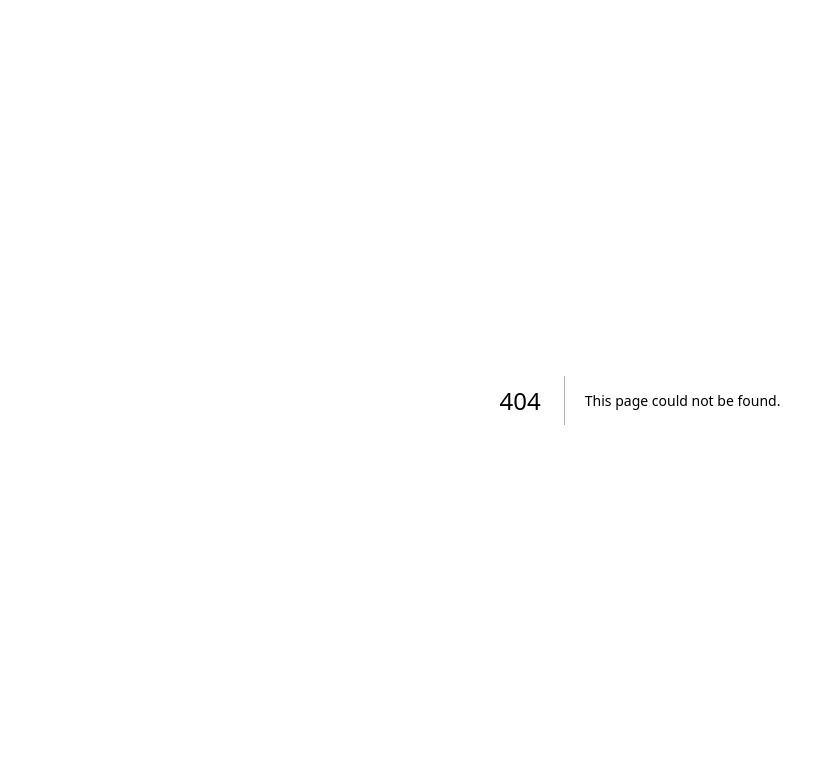
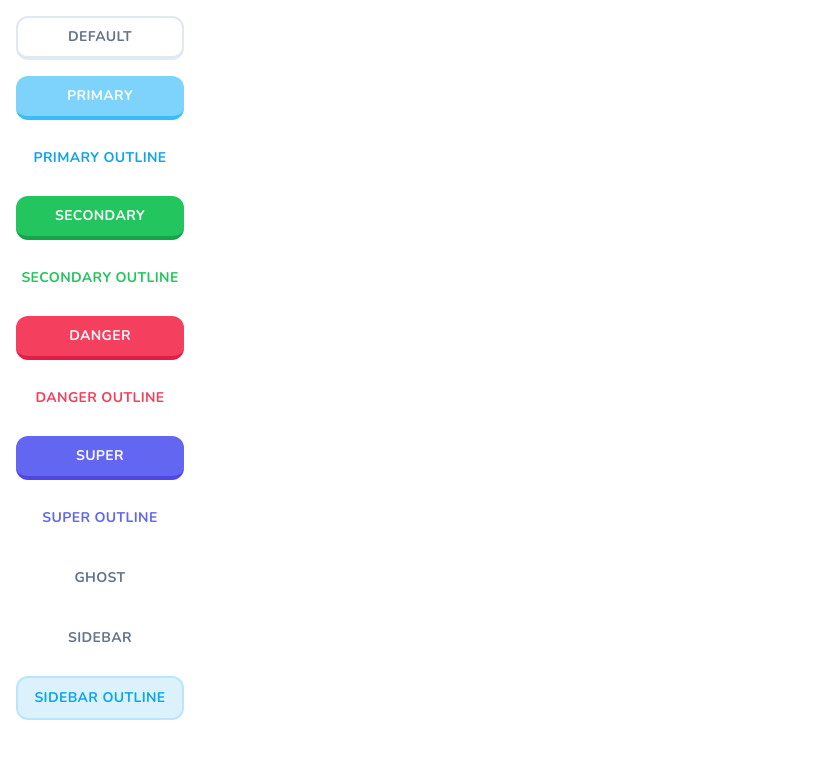
Before and after one commit to jeancdevx/duolingo-clone, a Next.js app: page /buttons in a window 1280 px wide. Before the commit this address had no page. Shown: the top 758 px of the page, without its empty margins (0-827 px from the left). Built offline with nearby package versions, Linux system fonts and the light colour scheme.

Commit message:
feat: :sparkles: add ButtonsPage component with various button variants

```diff
--- /dev/null
+++ b/app/buttons/page.tsx
@@ -0,0 +1,28 @@
+import { Button } from '@/components/ui/Button'
+
+const ButtonsPage = () => {
+  return (
+    <div className='flex max-w-[200px] flex-col space-y-4 p-4'>
+      <Button>Default</Button>
+
+      <Button variant='primary'>Primary</Button>
+      <Button variant='primaryOutline'>Primary Outline</Button>
+
+      <Button variant='secondary'>Secondary</Button>
+      <Button variant='secondaryOutline'>Secondary Outline</Button>
+
+      <Button variant='danger'>Danger</Button>
+      <Button variant='dangerOutline'>Danger Outline</Button>
+
+      <Button variant='super'>Super</Button>
+      <Button variant='superOutline'>Super Outline</Button>
+
+      <Button variant='ghost'>Ghost</Button>
+
+      <Button variant='sidebar'>Sidebar</Button>
+      <Button variant='sidebarOutline'>Sidebar Outline</Button>
+    </div>
+  )
+}
+
+export default ButtonsPage
```
